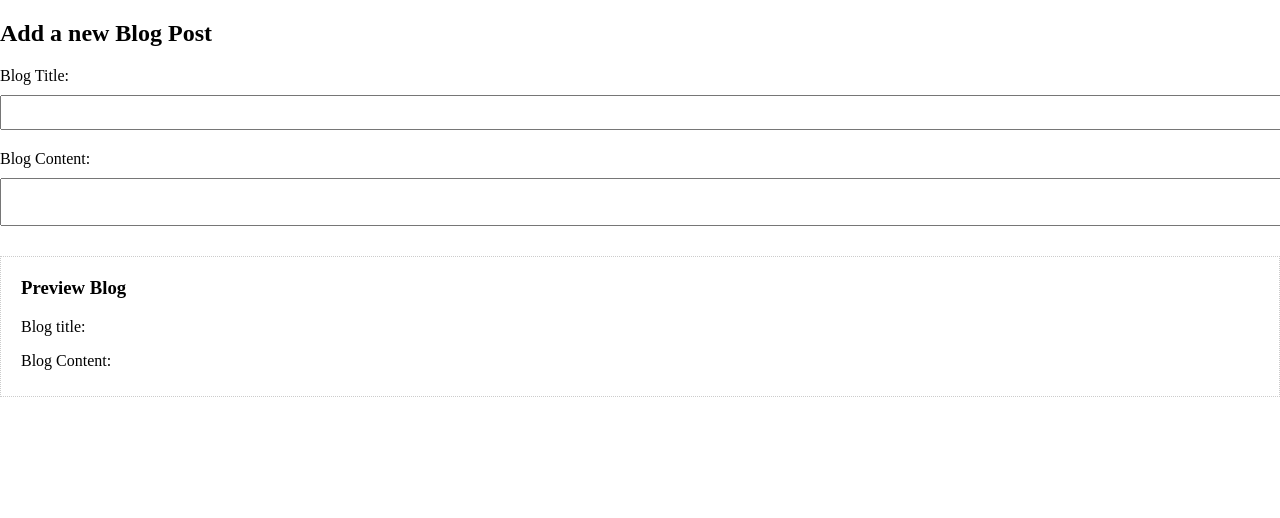
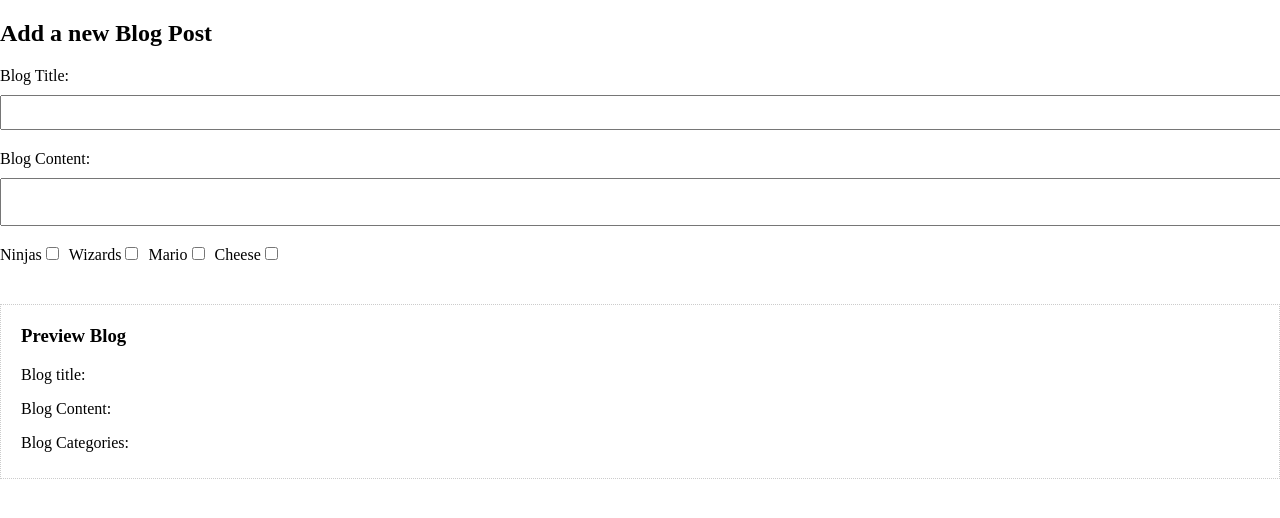
Before and after one commit to newklear-job/vuejsCLI-test, a Vue app: page / in a window 1280 px wide. Shown: the top 518 px of the page. Built offline with nearby package versions, Linux system fonts and the light colour scheme.

Commit message:
Checkbox Binding

```diff
--- a/src/components/addBlog.vue
+++ b/src/components/addBlog.vue
@@ -6,12 +6,29 @@
     <input type="text" v-model.lazy="blog.title" required/>
     <label>Blog Content:</label>
     <textarea v-model="blog.content"></textarea>
+    <div id="checkboxes">
+      <label>Ninjas</label>
+      <input type="checkbox" value="ninjas" v-model="blog.categories"/>
+
+      <label>Wizards</label>
+      <input type="checkbox" value="wizards" v-model="blog.categories"/>
+
+      <label>Mario</label>
+      <input type="checkbox" value="mario" v-model="blog.categories"/>
+
+      <label>Cheese</label>
+      <input type="checkbox" value="cheese" v-model="blog.categories"/>
+    </div>
 </form>
 <div id="preview">
 <h3>Preview Blog</h3>
 <p>Blog title: {{blog.title}}</p>
 <p>Blog Content: </p>
 <p>{{blog.content}}</p>
+<p>Blog Categories:</p>
+<ul>
+  <li v-for="category in blog.categories">{{category}}</li>
+</ul>
 </div>
   </div>
 </template>
@@ -24,7 +41,8 @@
     return {
         blog:{
           title:'',
-          content:''
+          content:'',
+          categories: []
         }
     }
   }
@@ -57,4 +75,12 @@
 h3{
     margin-top: 10px;
 }
+#checkboxes input{
+  display: inline-block;
+  margin-right: 10px;
+}
+
+#checkboxes label{
+  display: inline-block;
+}
 </style>
```
